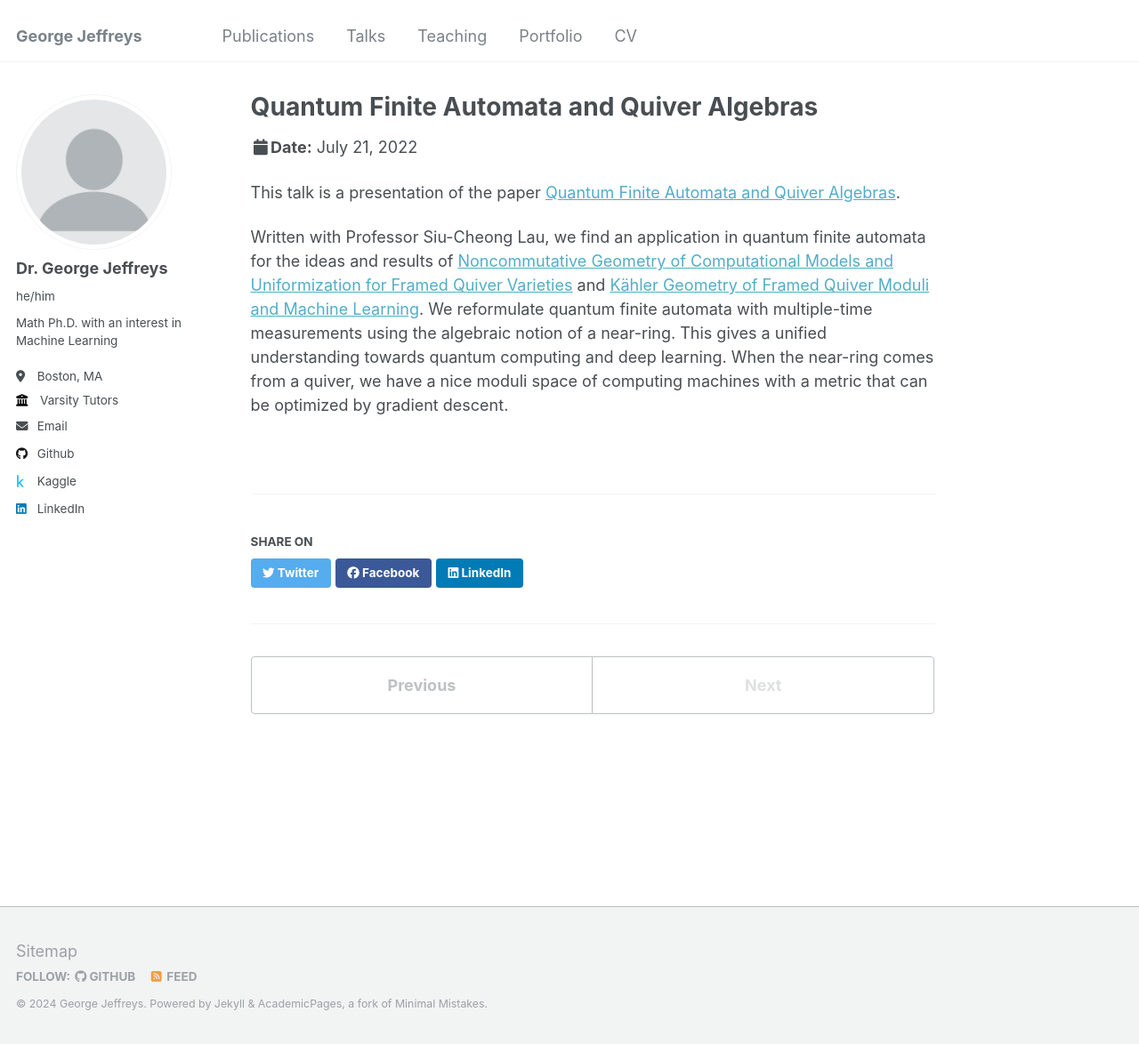
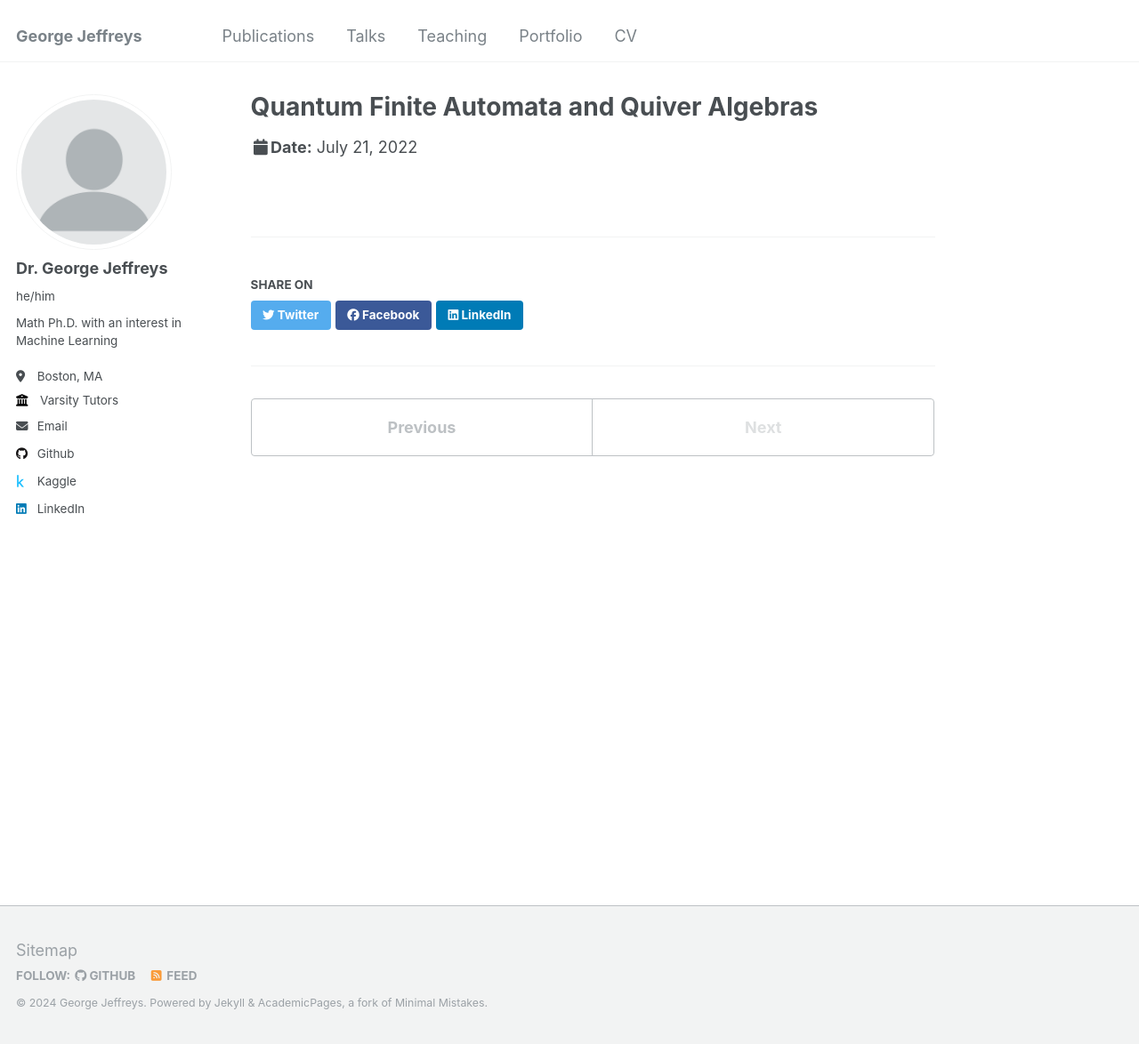
Before and after one commit to G-Jeffreys/G-Jeffreys.github.io, a Jekyll site: the page built from _talks/2014-03-01-talk-3.md, in a window 1280 px wide and 1174 px high. Shown: the whole window at 89% size. Built offline with Jekyll 4.4.1, drawn with Linux system fonts in a browser that asks for light colours.

Commit message:
Update 2014-03-01-talk-3.md

```diff
--- a/_talks/2014-03-01-talk-3.md
+++ b/_talks/2014-03-01-talk-3.md
@@ -8,7 +8,3 @@ Maximum Entropy methods in Science and Engineering"
 date: 2022-07-21
 location: "Paris, France"
 ---
-
-This talk is a presentation of the paper [Quantum Finite Automata and Quiver Algebras](https://g-jeffreys.github.io/publication/2010-10-01-paper-title-number-2).
-
-Written with Professor Siu-Cheong Lau, we find an application in quantum finite automata for the ideas and results of [Noncommutative Geometry of Computational Models and Uniformization for Framed Quiver Varieties](https://g-jeffreys.github.io/publication/2009-10-01-paper-title-number-1) and [Kähler Geometry of Framed Quiver Moduli and Machine Learning](https://g-jeffreys.github.io/publication/2015-10-01-paper-title-number-3). We reformulate quantum finite automata with multiple-time measurements using the algebraic notion of a near-ring. This gives a unified understanding towards quantum computing and deep learning. When the near-ring comes from a quiver, we have a nice moduli space of computing machines with a metric that can be optimized by gradient descent.
```
